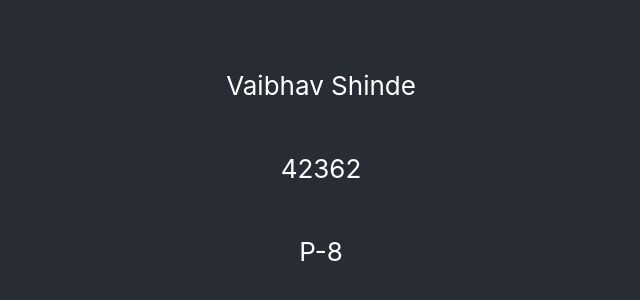
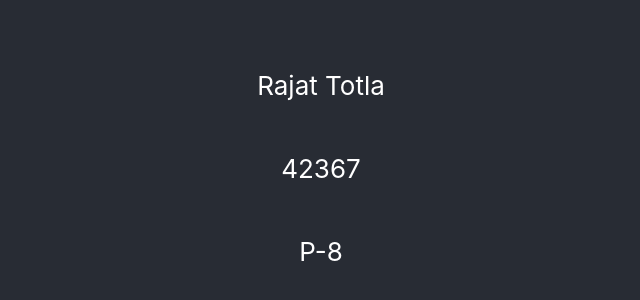
Before and after one commit to Shalzzz03/cc_exp_6, a React (Create React App) app: page / in a window 1280 px wide. Shown: the part 232-532 px from the top of the page, without its empty margins (319-959 px from the left). Built offline with nearby package versions, Linux system fonts and the light colour scheme.

Commit message:
Update App.js

```diff
--- a/src/App.js
+++ b/src/App.js
@@ -7,10 +7,10 @@ function App() {
       <header className="App-header">
 
         <p>
-          Vaibhav Shinde
+          Rajat Totla
         </p>
         <p>
-          42362
+          42367
         </p>
         <p>
           P-8
```
